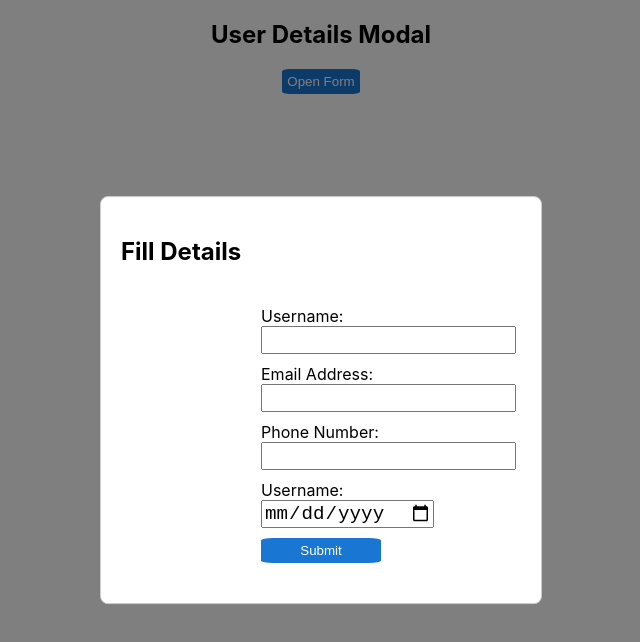
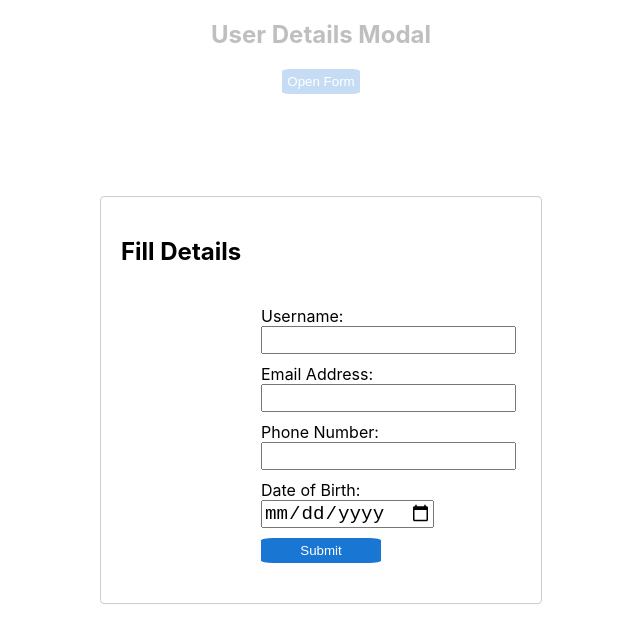
Before and after one commit to deekshithhh/Xmoda, a React (Create React App) app in the folder xmodal/: page / in a window 1280 px wide. Both pictures are taken after a click on the button "Open Form". Shown: the top 642 px of the page, without its empty margins (319-959 px from the left). Built offline with nearby package versions, Linux system fonts and the light colour scheme.

Commit message:
DOB format corrected

```diff
--- a/xmodal/src/Components/Modal.jsx
+++ b/xmodal/src/Components/Modal.jsx
@@ -36,13 +36,10 @@ export default function FormModel() {
       bottom: 'auto',
       marginRight: '-50%',
       transform: 'translate(-50%, -50%)',
-      width: '400px',  // Adjust the width as needed
-      padding: '20px', // Adjust the padding as needed
-      borderRadius: '8px', // Add some border-radius for a softer look
-    },
-    overlay: {
-      backgroundColor: 'rgba(0, 0, 0, 0.5)', // Slightly darken the background
-    },
+      width: '400px',
+
+    }
+
   };
 
   return (
@@ -75,7 +72,7 @@ export default function FormModel() {
               <input type="number" name="phoneNo" id="phone" required />
             </div>
             <div>
-              <label htmlFor="dob">Username:</label>
+              <label htmlFor="dob">Date of Birth:</label>
               <input type="Date" name="dob" id="dob" required />
             </div>
 
```
